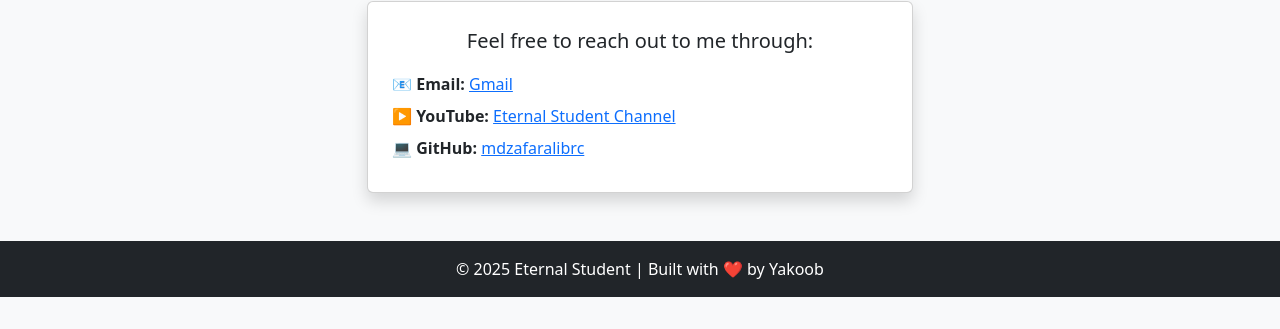
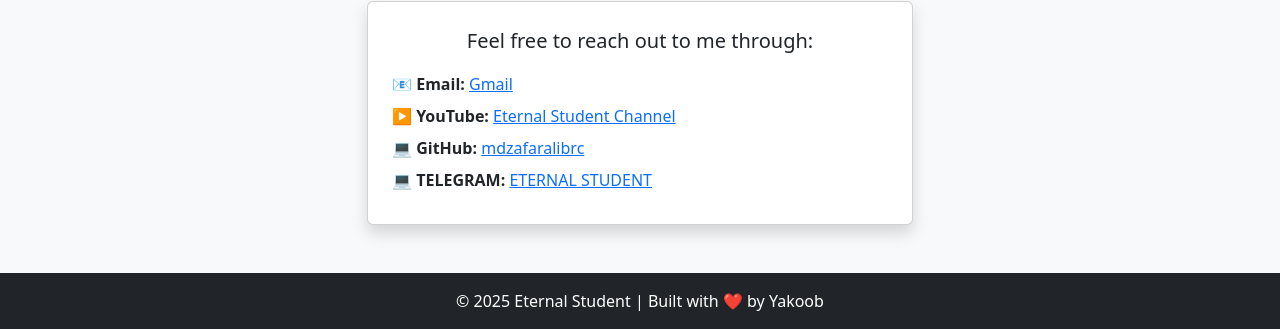
Before and after one commit to mdzafaralibrc/eternal-student, a plain HTML site: page index.html in a window 1280 px wide. Shown: the part 711-1040 px from the top of the page. Before the commit the page ends 1008 px from the top, so only its background shows below. Drawn offline with nearby package versions, Linux system fonts and the light colour scheme.

Commit message:
Update index.html

```diff
--- a/index.html
+++ b/index.html
@@ -84,7 +84,13 @@
               mdzafaralibrc
             </a>
           </p>
-
+         <!-- TELEGRAM -->
+          <p class="mb-2">
+            💻 <strong>TELEGRAM:</strong>
+            <a href="https://t.me/Etrnll0V" target="_blank">
+              ETERNAL STUDENT
+            </a>
+          </p>
           <!-- LinkedIn (optional, later) -->
           <!--
           <p class="mb-0">
```
